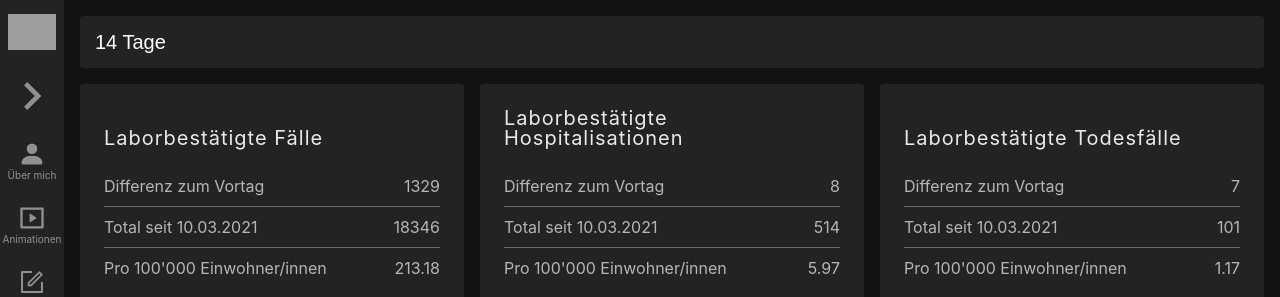
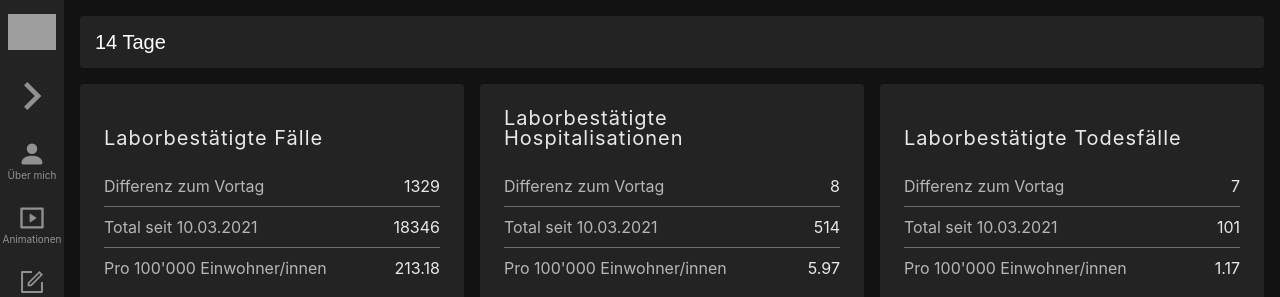
Before and after one commit to SaegesserSascha/portfolio, a React (Create React App) app: page /charts in a window 1280 px wide. Shown: the top 297 px of the page. Built offline with nearby package versions, Linux system fonts and the light colour scheme; grey boxes are pictures that could not be loaded.

Commit message:
The values in the additional information are now highlighted

```diff
--- a/src/components/chartInformation/ChartInformation.js
+++ b/src/components/chartInformation/ChartInformation.js
@@ -27,17 +27,17 @@ export default function ChartInformation({ category, data }) {
     <div className="chart-information-wrapper">
       <div>
         <p>Differenz zum Vortag</p>
-        <p>{dailyDifference}</p>
+        <p className="value">{dailyDifference}</p>
       </div>
 
       <div>
         <p>{`Total seit ${data[0].date}`}</p>
-        <p>{filteredDifference}</p>
+        <p className="value">{filteredDifference}</p>
       </div>
 
       <div>
         <p>Pro 100'000 Einwohner/innen</p>
-        <p>{per100kResidents()}</p>
+        <p className="value">{per100kResidents()}</p>
       </div>
     </div>
   );
--- a/src/components/chartInformation/chartInformation.scss
+++ b/src/components/chartInformation/chartInformation.scss
@@ -14,4 +14,8 @@
     display: flex;
     justify-content: space-between;
   }
+
+  & .value {
+    color: $clr-white-90;
+  }
 }
```
